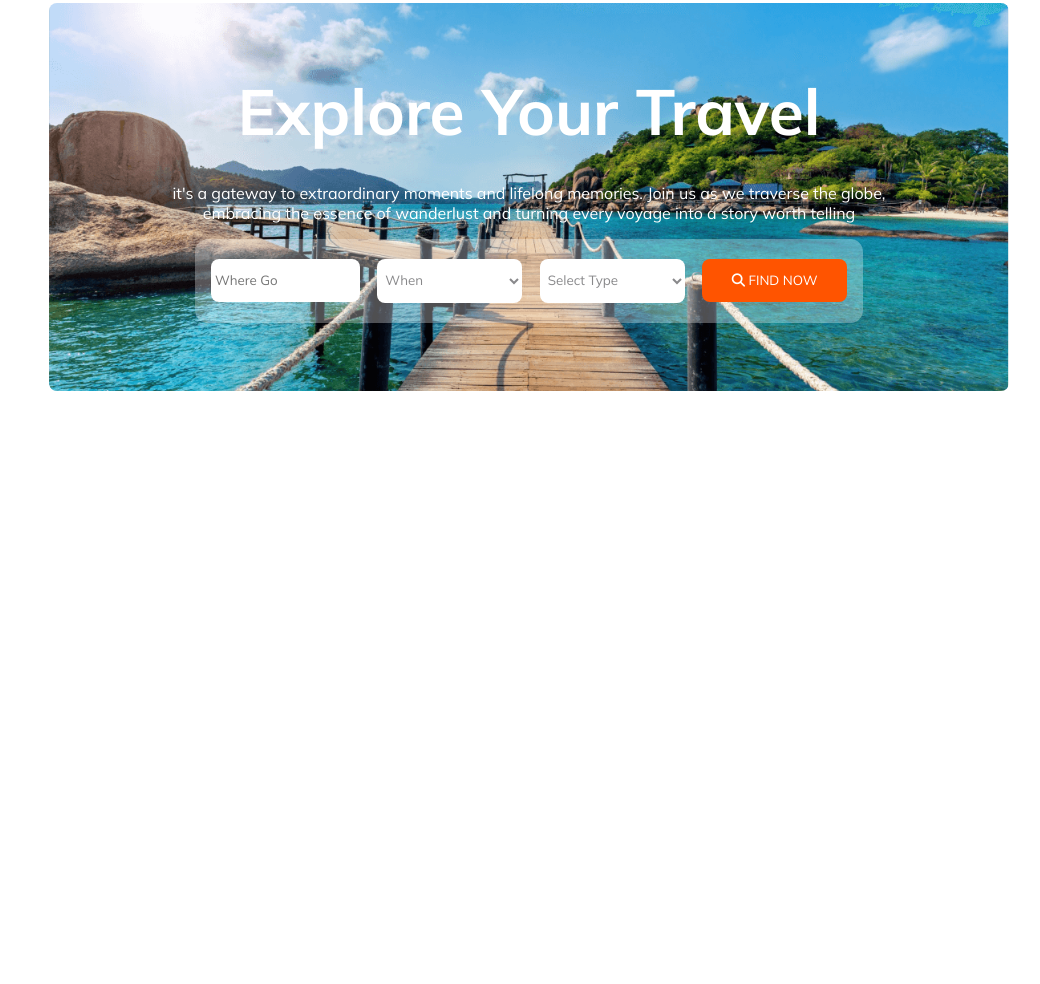
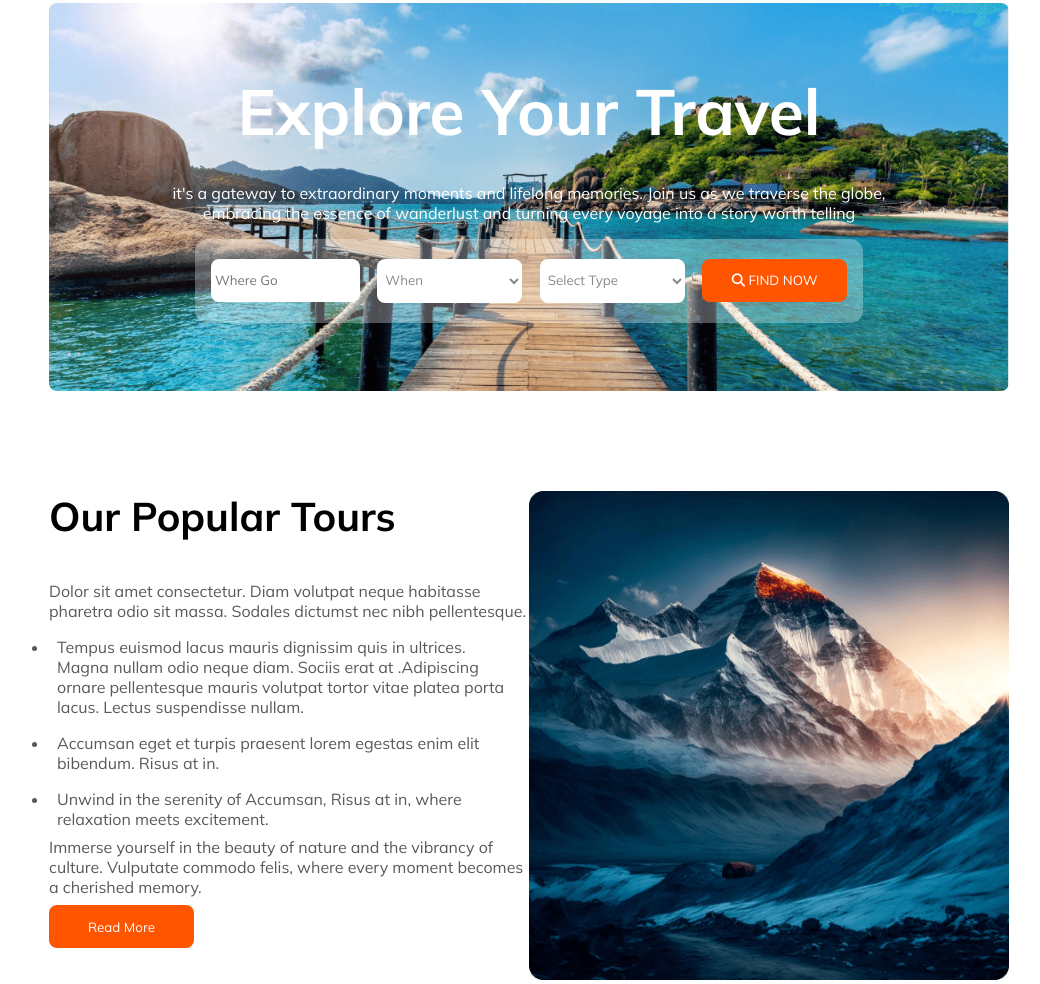
Before and after one commit to arifulislamctg11/Infinite-Destinations, a plain HTML site: page index.html in a window 1280 px wide. Shown: the part 124-1108 px from the top of the page, without its empty margins (111-1151 px from the left). Before the commit the page ends 800 px from the top, so only its background shows below. Drawn offline with Linux system fonts and the light colour scheme.

Commit message:
popular tour section added with responsible css

```diff
--- a/index.html
+++ b/index.html
@@ -59,7 +59,49 @@
         </div>
       </div>
     </header>
-    <main></main>
+    <main>
+      <section class="popular-tour">
+        <div class="popular-tour-column">
+          <h2 class="section-title">Our Popular Tours</h2>
+          <div class="popular-desc-container">
+            <p class="section-desc">
+              Dolor sit amet consectetur. Diam volutpat neque habitasse pharetra
+              odio sit massa. Sodales dictumst nec nibh pellentesque.
+            </p>
+            <ul>
+              <li>
+                Tempus euismod lacus mauris dignissim quis in ultrices. Magna
+                nullam odio neque diam. Sociis erat at .Adipiscing ornare
+                pellentesque mauris volutpat tortor vitae platea porta lacus.
+                Lectus suspendisse nullam.
+              </li>
+              <li>
+                Accumsan eget et turpis praesent lorem egestas enim elit
+                bibendum. Risus at in.
+              </li>
+              <li>
+                Unwind in the serenity of Accumsan, Risus at in, where
+                relaxation meets excitement.
+              </li>
+            </ul>
+            <p class="section-desc">
+              Immerse yourself in the beauty of nature and the vibrancy of
+              culture. Vulputate commodo felis, where every moment becomes a
+              cherished memory.
+            </p>
+            <button class="primary-btn">Read More</button>
+          </div>
+        </div>
+        <div class="popular-tour-column">
+          <img
+            class="popular-tour-column-img"
+            src="./Images/popular-tour-img.png"
+            alt=""
+            srcset=""
+          />
+        </div>
+      </section>
+    </main>
     <footer class="footer"></footer>
   </body>
 </html>
--- a/style/infinite-destinations.css
+++ b/style/infinite-destinations.css
@@ -15,10 +15,14 @@
   color: var(--primary--color);
 }
 
-.header {
+.header,
+section {
   width: 75%;
   margin-right: auto;
   margin-left: auto;
+}
+section {
+  margin-top: 6.26em;
 }
 
 /* nav styles */
@@ -127,12 +131,41 @@ nav {
   color: rgba(19, 19, 24, 0.5);
 }
 
+/* popular tour section style goes here  */
+.popular-tour {
+  display: flex;
+}
+.popular-tour-column {
+  width: 50%;
+}
+.popular-tour-column-img {
+  width: 100%;
+}
+
+.section-title {
+  font-size: 2.5em;
+  margin-bottom: 1em;
+}
+
+.section-desc {
+  color: rgba(19, 19, 24, 0.7);
+  font-size: 1em;
+  margin-bottom: 0.5em;
+}
+.popular-desc-container li {
+  padding: 0.5em;
+  color: rgba(19, 19, 24, 0.7);
+  font-size: 1em;
+}
 /* mobile screen style goes here ------------------------------mobile ----------- */
 
 @media (max-width: 640px) {
+  /* shared styles  */
+  section {
+    margin-top: 1em;
+  }
   /* header styles for mobile  */
   .header {
-    background-color: aquamarine;
     width: 90%;
   }
   .header-container {
@@ -181,4 +214,16 @@ nav {
     width: 90%;
     margin: auto;
   }
+
+  /* popular tour section style for mobile goes here  */
+  .popular-tour {
+    flex-direction: column;
+  }
+  .popular-tour-column {
+    width: 100%;
+  }
+  .popular-desc-container button {
+    margin-bottom: 1em;
+    margin-top: 1em;
+  }
 }
```
Also changed, not shown: Images/popular-tour-img.png (added).
